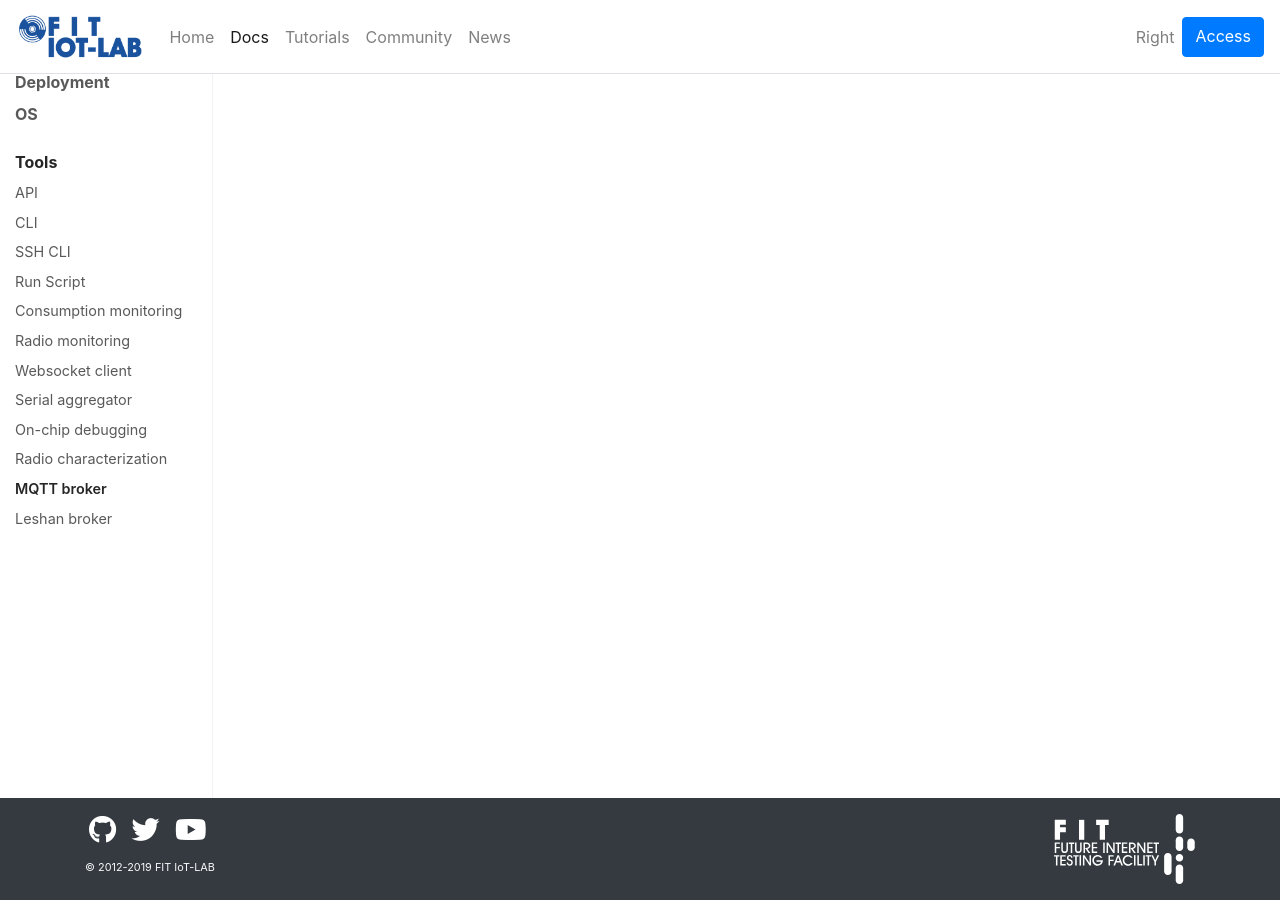
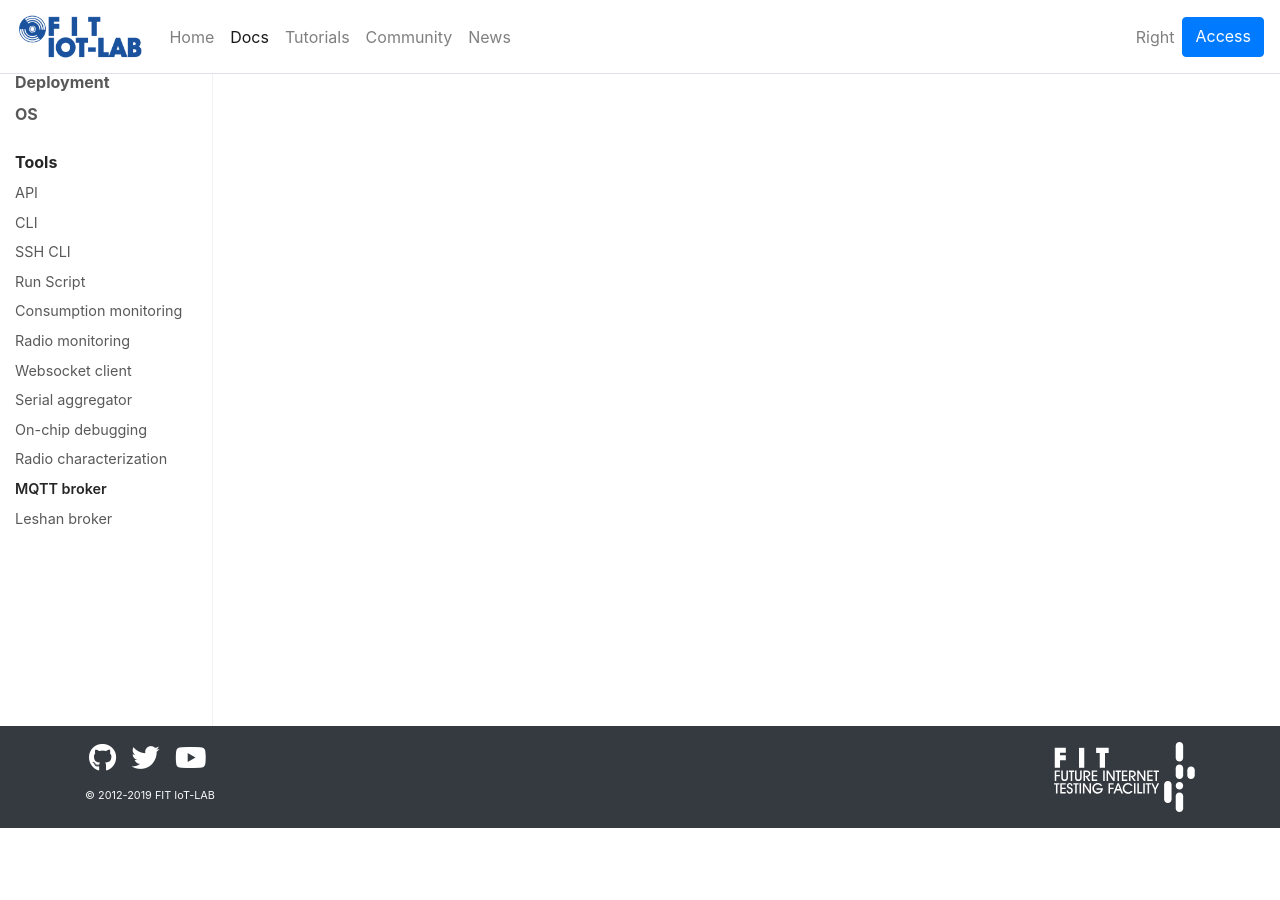
Before and after one commit to iot-lab/iot-lab.github.io, a Jekyll site: the page built from docs/tools/mqtt-broker.md, in a window 1280 px wide and 900 px high, scrolled down 70 px. Built offline with Jekyll 4.4.1, drawn with Linux system fonts in a browser that asks for light colours; after the commit the page ends 900 px from its top, so only the background shows below that.

Commit message:
docs/toc: add top position to adpat to fixed navbar

```diff
--- a/_sass/main.scss
+++ b/_sass/main.scss
@@ -73,9 +73,8 @@
 
 /* Doc TOC */
 .doc-toc {
-    // background-color:#f3f3f3;
-    // top: 5rem;
-    height: calc(100vh - 6.5rem);
+    top: 4.5rem;
+    height: calc(100vh - 4.5rem - 6.5rem);
     overflow-y: auto;
     font-size: 0.875rem;
 }
```
